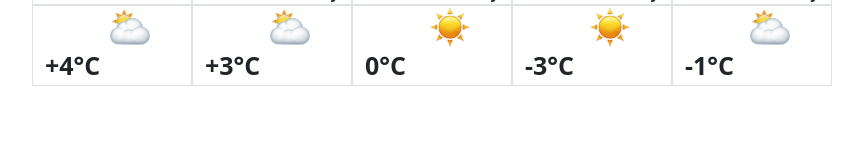
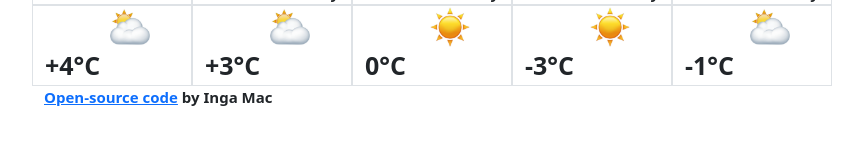
Before and after one commit to ingamacmac/Weather-app-project, a plain HTML site: page index.html in a window 1280 px wide. Shown: the part 136-280 px from the top of the page, without its empty margins (128-991 px from the left). Drawn offline with nearby package versions, Linux system fonts and the light colour scheme; no server answers.

Commit message:
added open-source line

```diff
--- a/index.html
+++ b/index.html
@@ -59,8 +59,11 @@
              <img class=icons2 src="images/suncloud.png" alt="cloudy-sun" srcset="" width="40">
              -1°C</div>
       </div>
+     <div><p><a href="https://github.com/ingamacmac/Weather-app-project">Open-source code</a> by Inga Mac</p>
 
+     </div>
       </div>
+
       <script
         src="https://cdn.jsdelivr.net/npm/bootstrap@5.2.3/dist/js/bootstrap.bundle.min.js"
         integrity="sha384-kenU1KFdBIe4zVF0s0G1M5b4hcpxyD9F7jL+jjXkk+Q2h455rYXK/7HAuoJl+0I4"
```
